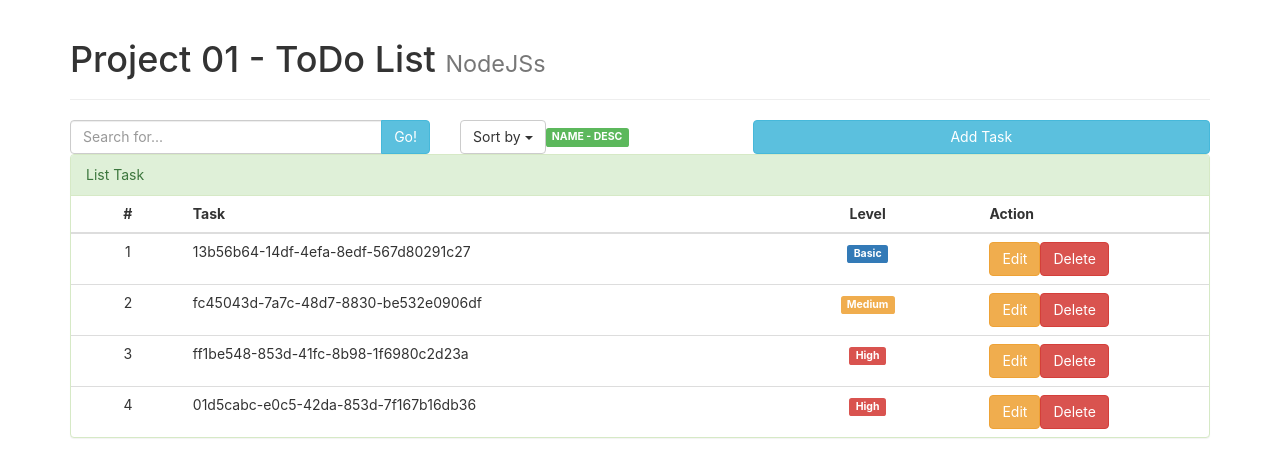
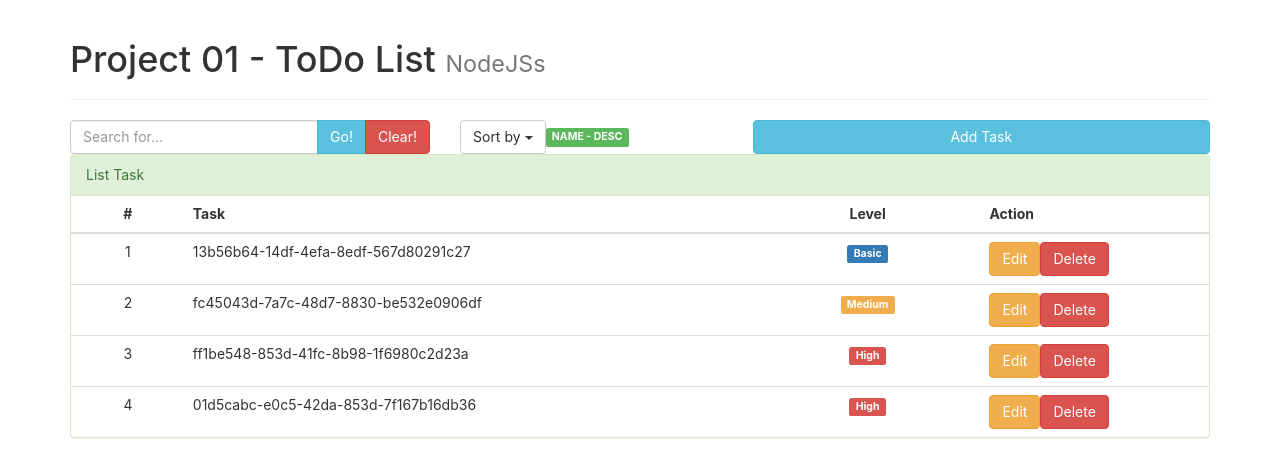
Before and after one commit to DevYolo9x/React-Todo, a React (Create React App) app: page / in a window 1280 px wide. Shown: the top 476 px of the page. Built offline with nearby package versions, Linux system fonts and the light colour scheme.

Commit message:
Search state

```diff
--- a/src/App.js
+++ b/src/App.js
@@ -8,6 +8,7 @@ import List from './components/List';
 function App() {
 
   const [isShowForm, setIsShowForm] = useState(false);
+  const [searchForm, setSearchForm] = useState('');
   let elForm = null;
 
   function handleToggleForm(){
@@ -18,8 +19,12 @@ function App() {
     setIsShowForm(false);
   }
 
+  function handleSearchForm() {
+    console.log(123);
+  }
+
   if( isShowForm ) {
-    elForm = <Form  onclickCloseForm={handleCloseForm} />
+    elForm = <Form onclickCloseForm={handleCloseForm} />
   }
 
   return (
@@ -29,6 +34,7 @@ function App() {
       {/* TITLE : END */}
       {/* CONTROL (SEARCH + SORT + ADD) : START */}
       <Control
+        onclickSearchForm={handleSearchForm}
         onclickToggleForm={handleToggleForm}
         isShowForm={isShowForm}
       />
--- a/src/components/Control.js
+++ b/src/components/Control.js
@@ -1,4 +1,5 @@
 import React, { useRef } from 'react';
+import Search from './Search';
 
 
 function Control(props) {
@@ -21,23 +22,8 @@ function Control(props) {
 
   return (
     <div className="row">
-      {/* SEARCH : START */}
-      <div className="col-xs-4 col-sm-4 col-md-4 col-lg-4">
-        <div className="input-group">
-          <input
-            type="text"
-            className="form-control"
-            ref={search}
-            placeholder="Search for..."
-          />
-          <span className="input-group-btn">
-            <button className="btn btn-info" type="button">
-              Go!
-            </button>
-          </span>
-        </div>
-      </div>
-      {/* SEARCH : END */}
+
+      <Search />
       {/* SORT : START */}
       <div className="col-xs-3 col-sm-3 col-md-3 col-lg-3">
         <div className="dropdown">
--- a/src/components/Search.js
+++ b/src/components/Search.js
@@ -1,19 +1,42 @@
-import React, { useRef } from 'react';
+import React, { useRef, useState } from 'react';
 
 function Search() {
-  const search = useRef(null);
+  const searchInput = useRef(null);
+  const [strSearch, setStrSearch] = useState('');
+
+  function handleSearch() {
+    console.log(searchInput.current.value);
+    console.log(strSearch);
+  }
+
+  function handleChange(event) {
+    setStrSearch(event.target.value);
+  }
+
+  function handleClear() {
+    setStrSearch('');
+    if (searchInput.current) {
+      searchInput.current.value = '';
+    }
+  }
+
   return (
     <div className="col-xs-4 col-sm-4 col-md-4 col-lg-4">
       <div className="input-group">
         <input
           type="text"
+          value={strSearch}
+          onChange={handleChange}
           className="form-control"
-            ref={search}
+          ref={searchInput}
           placeholder="Search for..."
         />
         <span className="input-group-btn">
-            <button className="btn btn-info" type="button">
+          <button onClick={handleSearch} className="btn btn-info" type="button">
             Go!
+          </button>
+          <button onClick={handleClear} className="btn btn-danger" type="button">
+            Clear!
           </button>
         </span>
       </div>
```
Lines whose indentation alone changed are shown as unchanged.
